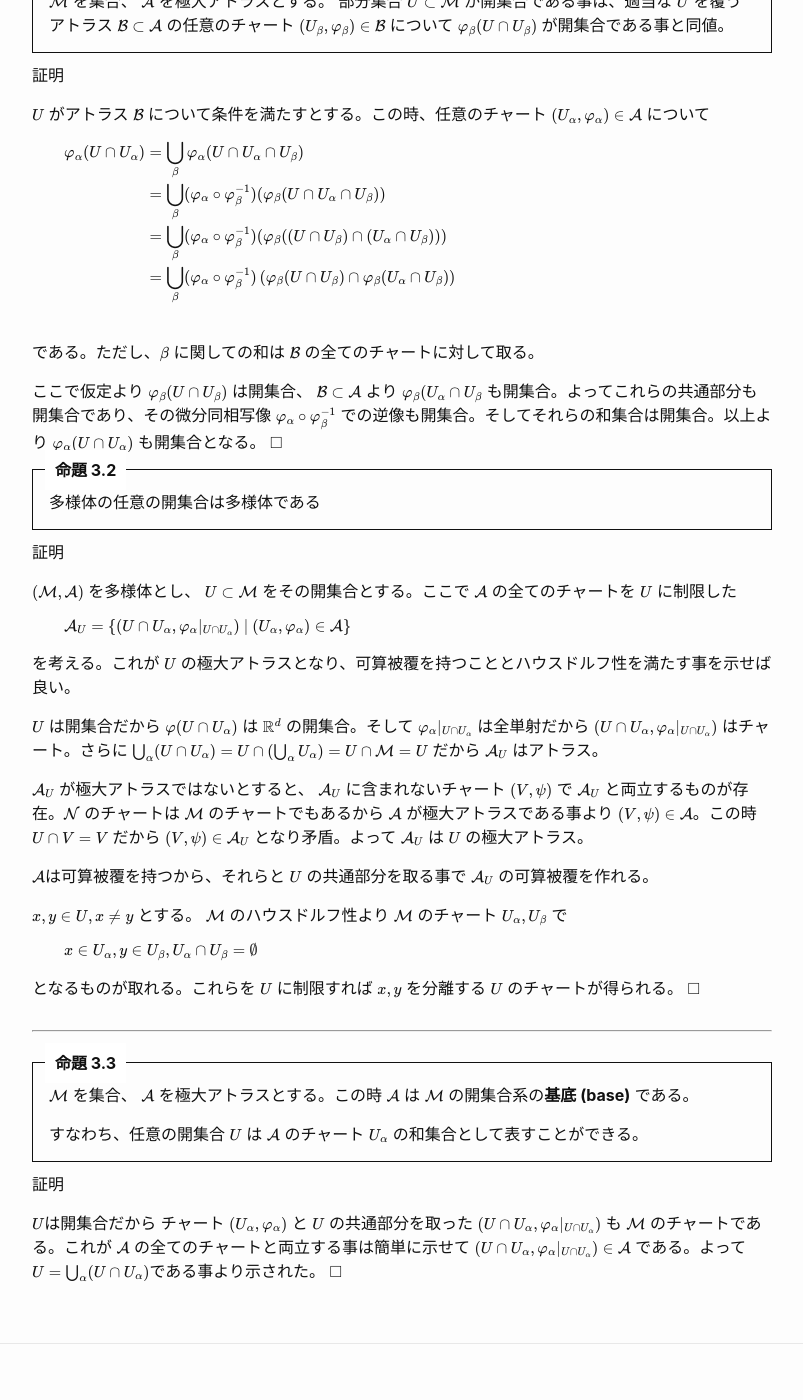
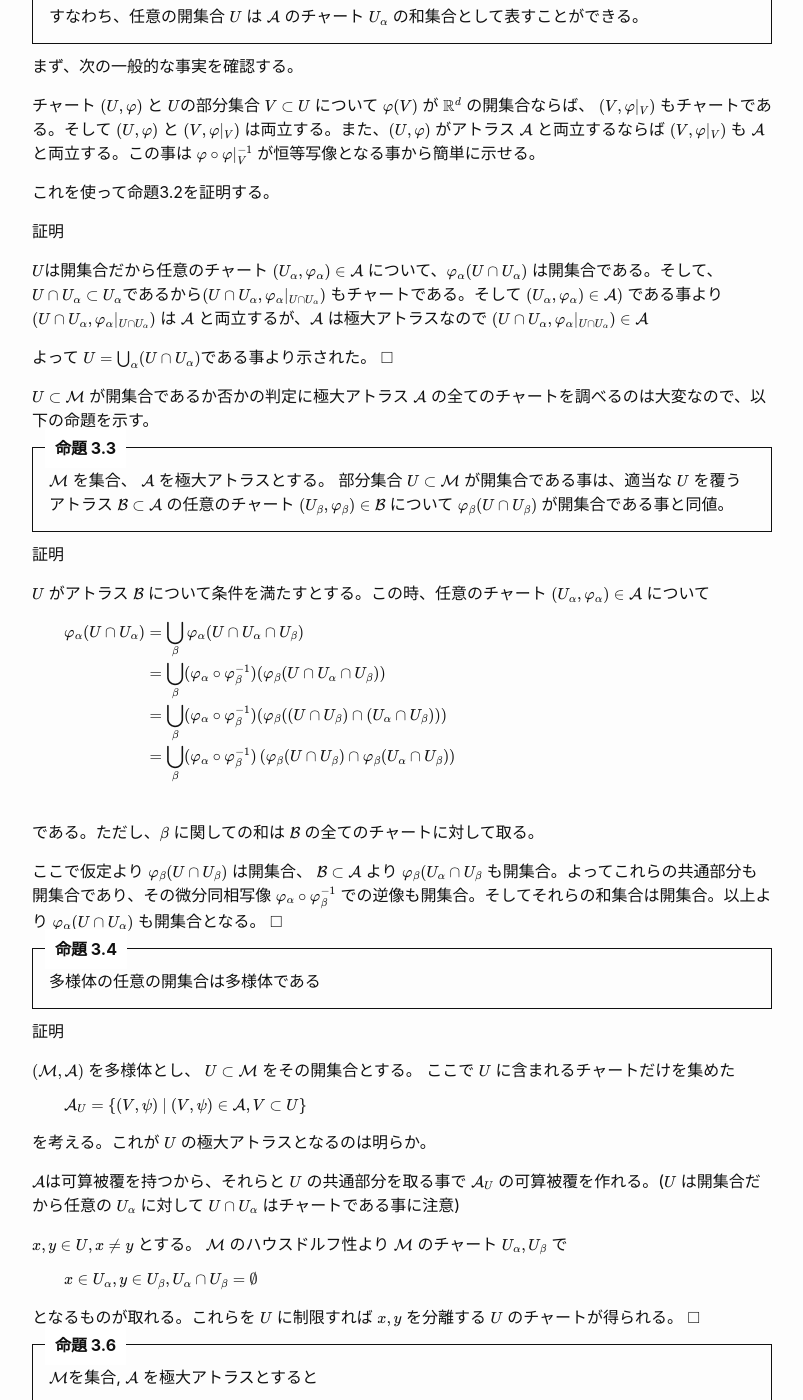
Before and after one commit to nineties/manifold-optimization, a Jekyll site: the page built from topology.md, in a window 1280 px wide and 1400 px high, scrolled down 1071 px. Shown: the whole window, without its empty margins (238-1041 px from the left). Built offline with Jekyll 4.4.1, drawn with Linux system fonts in a browser that asks for light colours; our own code applies the rules of GitHub Pages for plain Markdown files; some of the changed text lies outside the part shown.

Commit message:
Update topology

```diff
--- a/manifold.md
+++ b/manifold.md
@@ -171,8 +171,6 @@ $\varphi_\alpha(U\cap U_\alpha),\varphi_\alpha(V\cap U_\alpha)$ は $\mathbb{R}^
 
 以上で多様体の定義に必要な道具は揃ったが、実用上2つの条件を加える。1つは $\mathcal{M}$ が可算個のチャートで覆えるということ、もう一つはハウスドルフ性である。これらが具体的にどう役に立つかは(私もまだ勉強途中でよく分からないので)あとで、実際に使う場面で見る。
 
-後ほど、極大アトラスの定める多様体の位相について議論するけれども、これらの条件がある事でその位相によって多様体が第二可算でハウスドルフな空間になって扱いやすくなる(はず)。
-
 <div class="box" markdown=1>
 <div class="title"> 定義:多様体 </div>
 集合 $\mathcal{M}$ と$d$次元極大アトラス $\mathcal{A}=\\{(U_\alpha,\varphi_\alpha)\\}$ が以下を満たすとき、 $(\mathcal{M},\mathcal{A})$ を **$d$次元多様体($d$-dimentional manifold)** という。誤解の恐れの無い場合は $\mathcal{M}$ 自身を多様体と呼ぶ。
--- a/topology.md
+++ b/topology.md
@@ -44,10 +44,33 @@ $\\{U_\alpha\\}$ が開集合であるならば、任意のチャート $(V,\var
 $\mathcal{M}$ とする。 $\mathcal{M}$の極大アトラス $\mathcal{A}$ の定める開集合の族を開集合系とする位相を **アトラス位相(atlas topology)** という。
 </div>
 
+
+以後の証明をやり易くする為に、以下の事実を証明する。
+<div class="box" markdown=1>
+<div class="title"> 命題3.2 </div>
+$\mathcal{M}$ を集合、 $\mathcal{A}$ を極大アトラスとする。この時 $\mathcal{A}$ は $\mathcal{M}$ の開集合系の**基底 (base)** である。
+
+すなわち、任意の開集合 $U$ は $\mathcal{A}$ のチャート $U_\alpha$ の和集合として表すことができる。
+</div>
+
+まず、次の一般的な事実を確認する。
+
+チャート $(U,\varphi)$ と $U$の部分集合 $V\subset U$ について $\varphi(V)$ が $\mathbb{R}^d$ の開集合ならば、 $(V,\varphi\|_V)$ もチャートである。そして $(U,\varphi)$ と $(V,\varphi\|_V)$ は両立する。また、$(U,\varphi)$ がアトラス $\mathcal{A}$ と両立するならば $(V,\varphi\|_V)$ も $\mathcal{A}$ と両立する。この事は $\varphi\circ\varphi\|_V^{-1}$ が恒等写像となる事から簡単に示せる。
+
+これを使って命題3.2を証明する。
+
+証明
+
+$U$は開集合だから任意のチャート $(U_\alpha,\varphi_\alpha)\in\mathcal{A}$ について、$\varphi_\alpha(U\cap U_\alpha)$ は開集合である。そして、$U\cap U_\alpha\subset U_\alpha$であるから$(U\cap U\_\alpha, \varphi_\alpha\|\_{U\cap U_\alpha})$ もチャートである。そして $(U_\alpha,\varphi_\alpha)\in\mathcal{A})$ である事より $(U\cap U\_\alpha, \varphi_\alpha\|\_{U\cap U_\alpha})$ は $\mathcal{A}$ と両立するが、$\mathcal{A}$ は極大アトラスなので
+$(U\cap U\_\alpha, \varphi_\alpha\|\_{U\cap U_\alpha})\in\mathcal{A}$
+
+よって $U = \bigcup_\alpha(U\cap U_\alpha)$である事より示された。 $\square$
+
+
 $U\subset\mathcal{M}$ が開集合であるか否かの判定に極大アトラス $\mathcal{A}$ の全てのチャートを調べるのは大変なので、以下の命題を示す。
 
 <div class="box" markdown=1>
-<div class="title"> 命題 3.1 </div>
+<div class="title"> 命題 3.3 </div>
 $\mathcal{M}$ を集合、 $\mathcal{A}$ を極大アトラスとする。
 部分集合 $U\subset\mathcal{M}$ が開集合である事は、適当な $U$ を覆うアトラス $\mathcal{B}\subset\mathcal{A}$ の任意のチャート $(U_\beta,\varphi_\beta)\in\mathcal{B}$ について $\varphi_\beta(U\cap U_\beta)$ が開集合である事と同値。
 </div>
@@ -70,27 +93,20 @@ $U$ がアトラス $\mathcal{B}$ について条件を満たすとする。こ
 ここで仮定より $\varphi_\beta(U\cap U_\beta)$ は開集合、 $\mathcal{B}\subset\mathcal{A}$ より $\varphi_\beta(U_\alpha\cap U_\beta$ も開集合。よってこれらの共通部分も開集合であり、その微分同相写像 $\varphi_\alpha\circ\varphi_\beta^{-1}$ での逆像も開集合。そしてそれらの和集合は開集合。以上より $\varphi_\alpha(U\cap U_\alpha)$ も開集合となる。 $\square$
 
 <div class="box" markdown=1>
-<div class="title"> 命題 3.2 </div>
+<div class="title"> 命題 3.4 </div>
 多様体の任意の開集合は多様体である
 </div>
 
 証明
 
-$(\mathcal{M},\mathcal{A})$ を多様体とし、 $U\subset\mathcal{M}$ をその開集合とする。ここで $\mathcal{A}$ の全てのチャートを $U$ に制限した
+$(\mathcal{M},\mathcal{A})$ を多様体とし、 $U\subset\mathcal{M}$ をその開集合とする。
+ここで $U$ に含まれるチャートだけを集めた
 
-\\[
-\mathcal{A}\_U=\\{(U\cap U_\alpha,\varphi_\alpha\|_{U\cap U\_\alpha})\ \|\ (U\_\alpha,\varphi\_\alpha)\in\mathcal{A}\\}
-\\]
+\\[ \mathcal{A}_U =\\{(V,\psi)\ \|\ (V,\psi)\in\mathcal{A},V\subset U\\}\\]
 
-を考える。これが $U$ の極大アトラスとなり、可算被覆を持つこととハウスドルフ性を満たす事を示せば良い。
+を考える。これが $U$ の極大アトラスとなるのは明らか。
 
-
-$U$ は開集合だから
-$\varphi(U\cap U_\alpha)$ は $\mathbb{R}^d$ の開集合。そして $\varphi_\alpha\|\_{U\cap U\_\alpha}$ は全単射だから $(U\cap U\_\alpha,\varphi\_\alpha\|\_{U\cap U\_\alpha})$ はチャート。さらに $\bigcup_\alpha (U\cap U_\alpha) = U\cap\left(\bigcup_\alpha U_\alpha\right) = U\cap\mathcal{M} = U$ だから $\mathcal{A}_U$ はアトラス。
-
-$\mathcal{A}_U$ が極大アトラスではないとすると、 $\mathcal{A}_U$ に含まれないチャート $(V,\psi)$ で $\mathcal{A}_U$ と両立するものが存在。$\mathcal{N}$ のチャートは $\mathcal{M}$ のチャートでもあるから $\mathcal{A}$ が極大アトラスである事より $(V,\psi)\in\mathcal{A}$。この時 $U\cap V=V$ だから $(V,\psi)\in\mathcal{A}_U$ となり矛盾。よって $\mathcal{A}_U$ は $U$ の極大アトラス。
-
-$\mathcal{A}$は可算被覆を持つから、それらと $U$ の共通部分を取る事で $\mathcal{A}_U$ の可算被覆を作れる。
+$\mathcal{A}$は可算被覆を持つから、それらと $U$ の共通部分を取る事で $\mathcal{A}_U$ の可算被覆を作れる。($U$ は開集合だから任意の $U\_\alpha$ に対して $U\cap U\_\alpha$ はチャートである事に注意)
 
 $x,y\in U,x\neq y$ とする。 $\mathcal{M}$ のハウスドルフ性より $\mathcal{M}$ のチャート $U_\alpha,U_\beta$ で
 
@@ -98,15 +114,21 @@ $x,y\in U,x\neq y$ とする。 $\mathcal{M}$ のハウスドルフ性より $\m
 
 となるものが取れる。これらを $U$ に制限すれば $x,y$ を分離する $U$ のチャートが得られる。 $\square$
 
----
+<div class="box" markdown=1>
+<div class="title"> 命題 3.6 </div>
+$\mathcal{M}$を集合, $\mathcal{A}$ を極大アトラスとすると
 
-<div class="box" markdown=1>
-<div class="title"> 命題 3.3 </div>
-$\mathcal{M}$ を集合、 $\mathcal{A}$ を極大アトラスとする。この時 $\mathcal{A}$ は $\mathcal{M}$ の開集合系の**基底 (base)** である。
-
-すなわち、任意の開集合 $U$ は $\mathcal{A}$ のチャート $U_\alpha$ の和集合として表すことができる。
+$(\mathcal{M},\mathcal{A})$ がハウスドルフ性を持つ $\Leftrightarrow$ $\mathcal{A}$ の定めるアトラス位相で$\mathcal{M}$がハウスドルフ空間となる
 </div>
 
 証明
 
-$U$は開集合だから チャート $(U_\alpha,\varphi_\alpha)$ と $U$ の共通部分を取った $(U\cap U\_\alpha, \varphi_\alpha\|\_{U\cap U_\alpha})$ も $\mathcal{M}$ のチャートである。これが $\mathcal{A}$ の全てのチャートと両立する事は簡単に示せて $(U\cap U\_\alpha, \varphi_\alpha\|\_{U\cap U_\alpha})\in\mathcal{A}$ である。よって $U = \bigcup_\alpha(U\cap U_\alpha)$である事より示された。 $\square$
+($\Rightarrow$)
+$\mathcal{A}$ がアトラス位相の基底である事から明らか。
+
+($\Leftarrow$)
+$x,y\in\mathcal{M},x\neq y$ とする。 $\mathcal{M}$ はハウスドルフ空間だから開集合 $U,V\subset\mathcal{M}$ が存在して
+
+\\[ x\in U,y\in V,U\cap V=\emptyset \\]
+
+となる。$U,V$ は開集合だから、それぞれ $\mathcal{A}$ のチャートの和集合で表す事ができ、その中に $x,y$ を含む互いに交わらないチャートが存在する。$\square$
```
